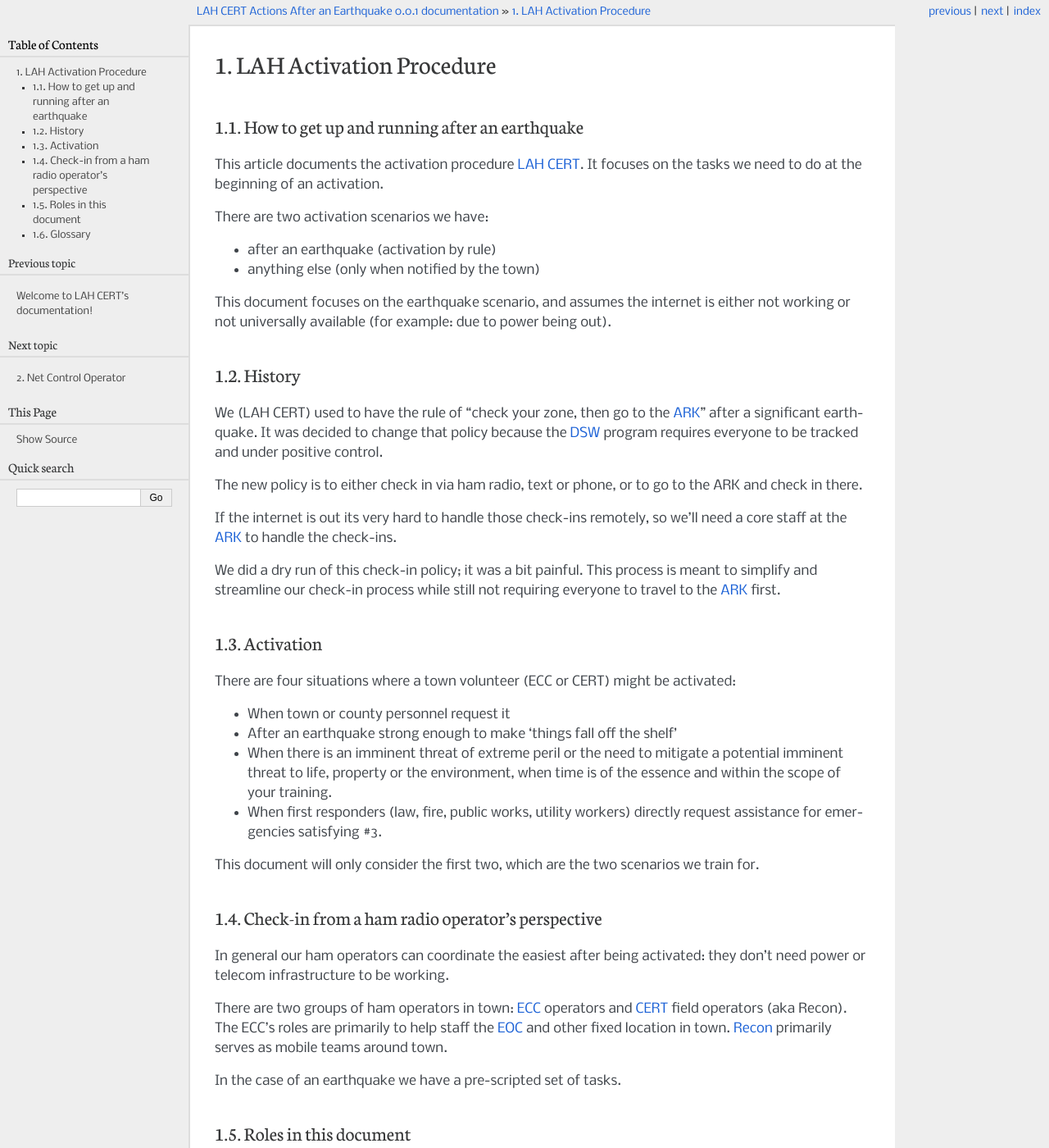
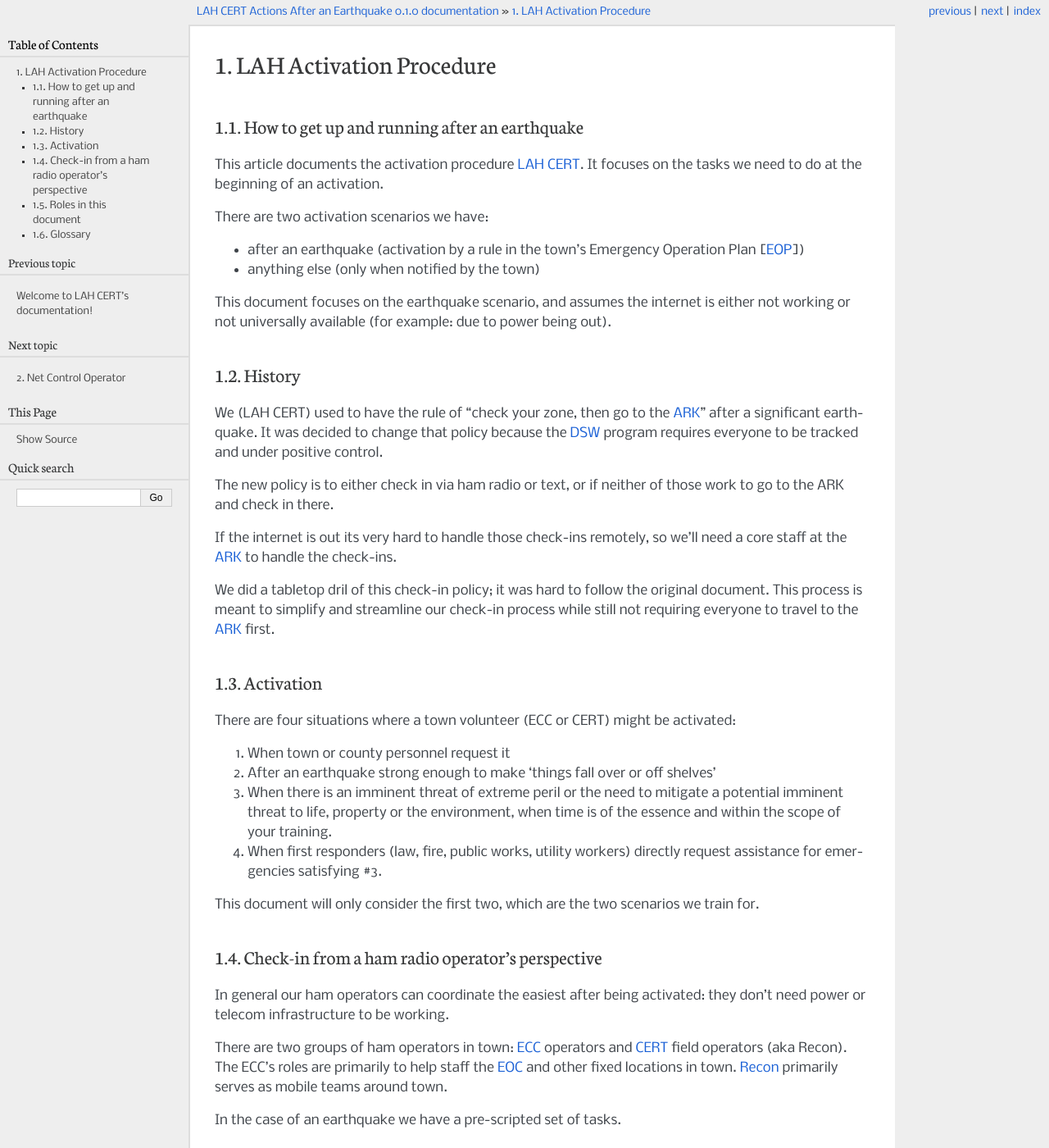
Before and after one commit to neilkatin/lahcert-activation-process, a Sphinx documentation site: the page built from source/activation.rst, in a window 1280 px wide and 1400 px high. Shown: the whole window at 82% size. Built offline with Sphinx 7.4.7, drawn with Linux system fonts in a browser that asks for light colours; some of the changed text lies outside the part shown.

```diff
--- a/source/activation.rst
+++ b/source/activation.rst
@@ -10,7 +10,7 @@ It focuses on the tasks we need to do at the beginning of an activation.
 
 There are two activation scenarios we have:
 
-- after an earthquake (activation by rule)
+- after an earthquake (activation by a rule in the town's Emergency Operation Plan [:term:`EOP`])
 - anything else (only when notified by the town)
 
 This document focuses on the earthquake scenario, and assumes the internet is either
@@ -23,26 +23,27 @@ We (LAH CERT) used to have the rule of "check your zone, then go to the :term:`A
 It was decided to change that policy because the :term:`DSW` program requires everyone to
 be tracked and under positive control.
 
-The new policy is to either check in via ham radio, text or phone, or to go to the ARK and check in there.
+The new policy is to either check in via ham radio or text, or if neither of those work to go to the ARK and check in there.
 
 If the internet is out its very hard to handle those check-ins remotely, so we'll need a core staff at the
 :term:`ARK` to handle the check-ins.
 
-We did a dry run of this check-in policy; it was a bit painful.  This process is meant to simplify and streamline
-our check-in process while still not requiring everyone to travel to the :term:`ARK` first.
+We did a tabletop dril of this check-in policy; it was hard to follow the original document.
+This process is meant to simplify and streamline our check-in process while still not requiring everyone
+to travel to the :term:`ARK` first.
 
 Activation
 ----------
 
 There are four situations where a town volunteer (ECC or CERT) might be activated:
 
-- When town or county personnel request it
+#. When town or county personnel request it
 
-- After an earthquake strong enough to make 'things fall off the shelf'
+#. After an earthquake strong enough to make 'things fall over or off shelves'
 
-- When there is an imminent threat of extreme peril or the need to mitigate a potential imminent threat to life, property or the environment, when time is of the essence and within the scope of your training.
+#. When there is an imminent threat of extreme peril or the need to mitigate a potential imminent threat to life, property or the environment, when time is of the essence and within the scope of your training.
 
-- When first responders (law, fire, public works, utility workers) directly request assistance for emergencies satisfying #3.
+#. When first responders (law, fire, public works, utility workers) directly request assistance for emergencies satisfying #3.
 
 This document will only consider the first two, which are the two scenarios we train for.
 
@@ -55,7 +56,7 @@ activated: they don't need power or telecom infrastructure to be working.
 
 There are two groups of ham operators in town: :term:`ECC`
 operators and :term:`CERT` field operators (aka Recon).  The ECC's roles
-are primarily to help staff the :term:`EOC` and other fixed location in town.
+are primarily to help staff the :term:`EOC` and other fixed locations in town.
 :term:`Recon` primarily serves as mobile teams around town.
 
 In the case of an earthquake we have a pre-scripted set of tasks.
@@ -93,7 +94,7 @@ These position descriptions are only intended to outline the initial steps of th
 
 * SMS Monitor
 
-  Most of our certs aren't ham licensed (although we encourage everyone to monitor the net).
+  Most of our CERTs aren't ham licensed (although we encourage everyone to monitor the net).
   We plan to communicate with the rest of our CERTs via SMS.  This role is described in the
   `SMS Monitor`_ chapter.
 
@@ -126,6 +127,9 @@ Glossary
    EOC
       Emergency Operations Center
 
+   EOP
+      The `Los Altos Hills Emergency Operations Plan`_ (dated 2018-10-18)
+
    ICS
       Incident Command System
 
@@ -133,7 +137,9 @@ Glossary
       Los Altos Hills
 
    Recon
-      the name of the CERT folks who have amateur radio licenses and are trained in our field reporting procedures
+      The name of the CERT folks who have amateur radio licenses and are trained in our field reporting procedures
 
    SMS
       Simple Message Service: text messaging, aka mobile messages
+
+.. _`Los Altos Hills Emergency Operations Plan`: https://www.losaltoshills.ca.gov/DocumentCenter/View/2321/LAH-Emergency-Operations-Plan-EOP
--- a/source/conf.py
+++ b/source/conf.py
@@ -56,9 +56,9 @@ author = 'Neil Katin'
 # built documents.
 #
 # The short X.Y version.
-version = '0.0.1'
+version = '0.1.0'
 # The full version, including alpha/beta/rc tags.
-release = '0.0.1'
+release = '0.1.0'
 
 # The language for content autogenerated by Sphinx. Refer to documentation
 # for a list of supported languages.
--- a/source/ic.rst
+++ b/source/ic.rst
@@ -70,7 +70,7 @@ Eventual assignments
 --------------------
 
 Once approval from town personnel is obtained you can proceed with opening the ARK and EOC.
-Once they are up and running you can pass control to the IC at the Ark or move to the Ark yourself.
+Once they are up and running you can pass control to the IC at the ARK or move to the ARK yourself.
 
 * You should start staffing the EOC.  The minimum staff is two hams, eventually going to three people.
 * You should start staffing the ARK.  The ARK should be staffed with at least five people (including
--- a/source/index.rst
+++ b/source/index.rst
@@ -18,6 +18,7 @@ Welcome to LAH CERT's documentation!
    sms
    individuals
    mike-mike
+   changelog
 
 
 
--- a/source/individuals.rst
+++ b/source/individuals.rst
@@ -26,7 +26,7 @@ If you are a ham radio operator:
 
 If you are not a ham operator but can text:
 
-    Send a text to the CERT phone (650 549 5242) with your Mike Mike report and
+    Send a text to the CERT phone (650 549 5242) with your Mike-Mike report and
     whether you can respond or not.
 
     To make the SMS monitor's job easier please format your message like this:
```
Also changed, not shown: other parts of source/activation.rst (+1 -1 lines), other parts of source/individuals.rst (+1 -1 lines), source/changelog.rst (added, +7 -0 lines), source/nco.rst (+8 -1 lines).
